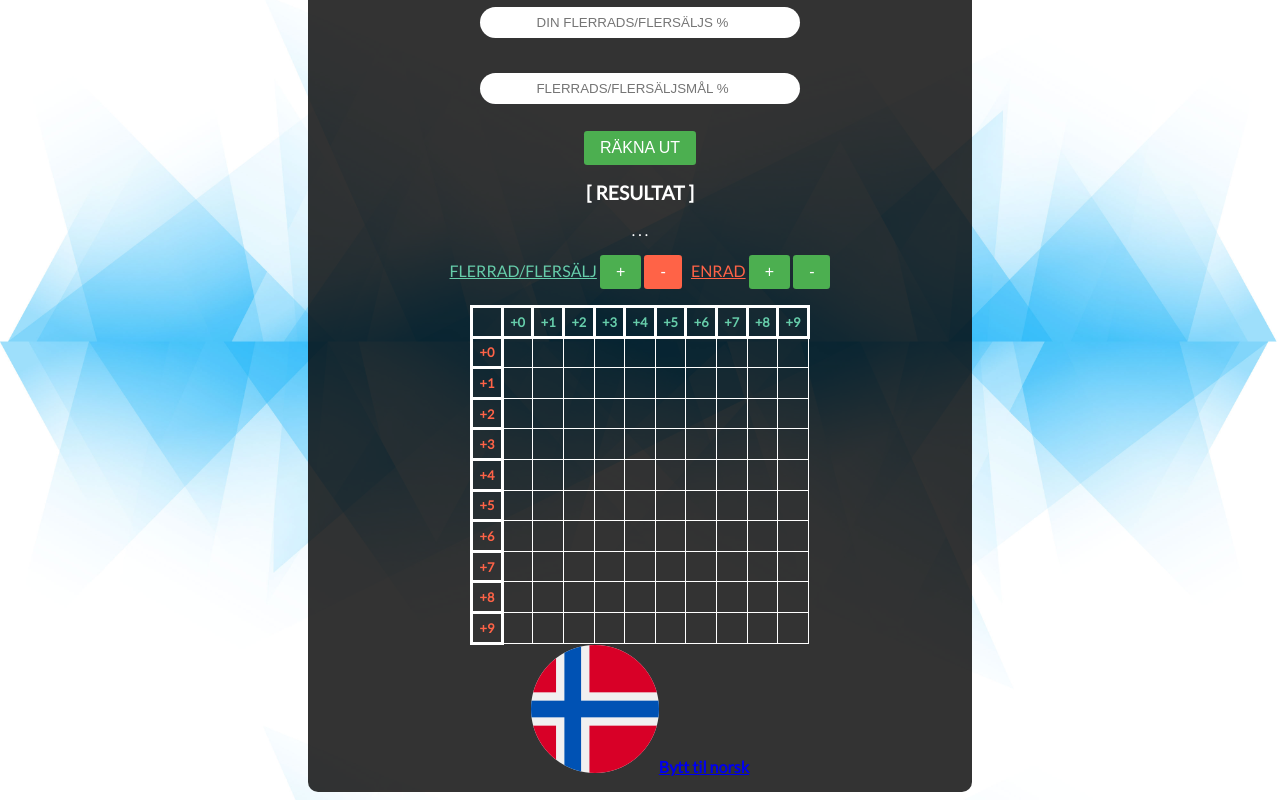
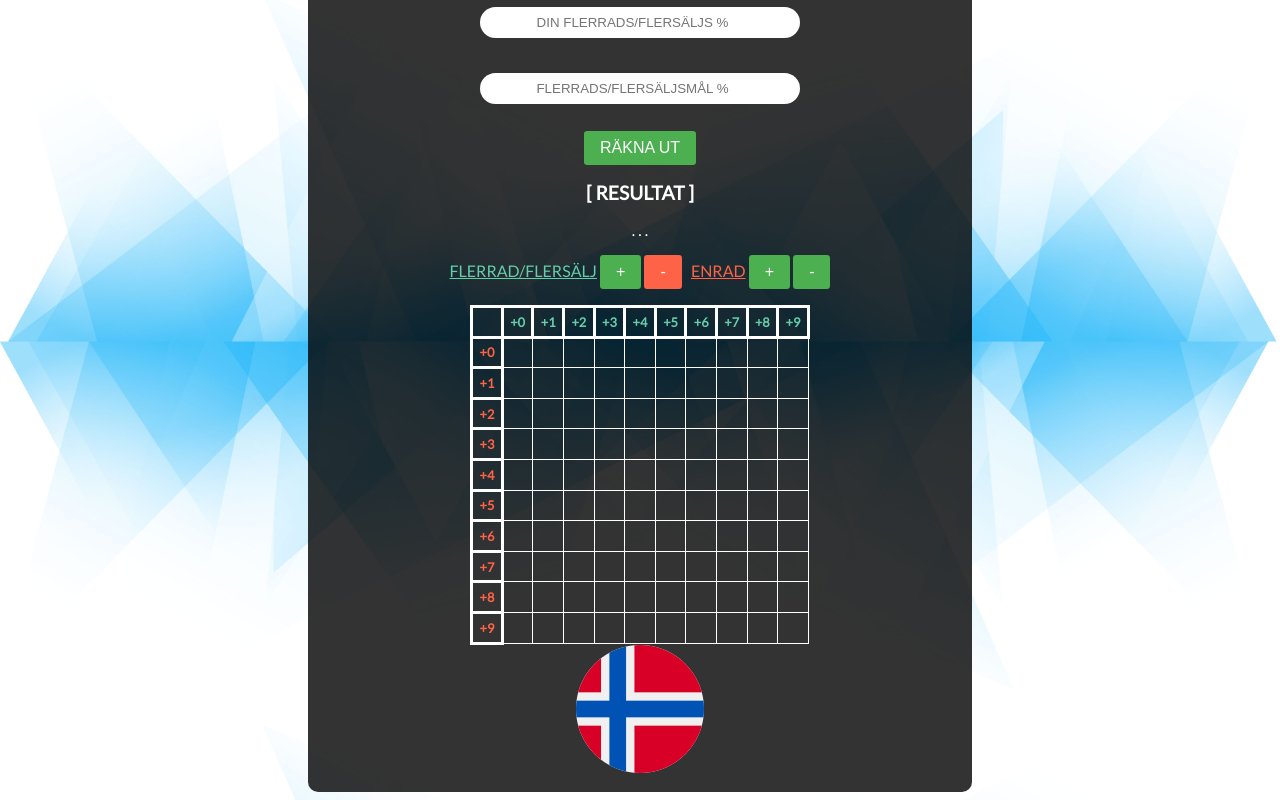
Before and after one commit to Woodiie/flerradscalculator, a plain HTML site: page pages/se/flerradscalculator.html in a window 1280 px wide. Shown: the part 390-1190 px from the top of the page. Drawn offline with Linux system fonts and the light colour scheme.

Commit message:
Update flerradscalculator.html
Ooops

```diff
--- a/pages/se/flerradscalculator.html
+++ b/pages/se/flerradscalculator.html
@@ -183,7 +183,7 @@
 				<td></td>
 			</tr>
 		</table>
-		<a href="/pages/no/flerradscalculator.html"><img src="/media/norway.png" >Bytt til norsk</img></a>
+		<a href="/pages/no/flerradscalculator.html"><img src="/media/norway.png" ></img></a>
 	</div>
 </body>
 
```
